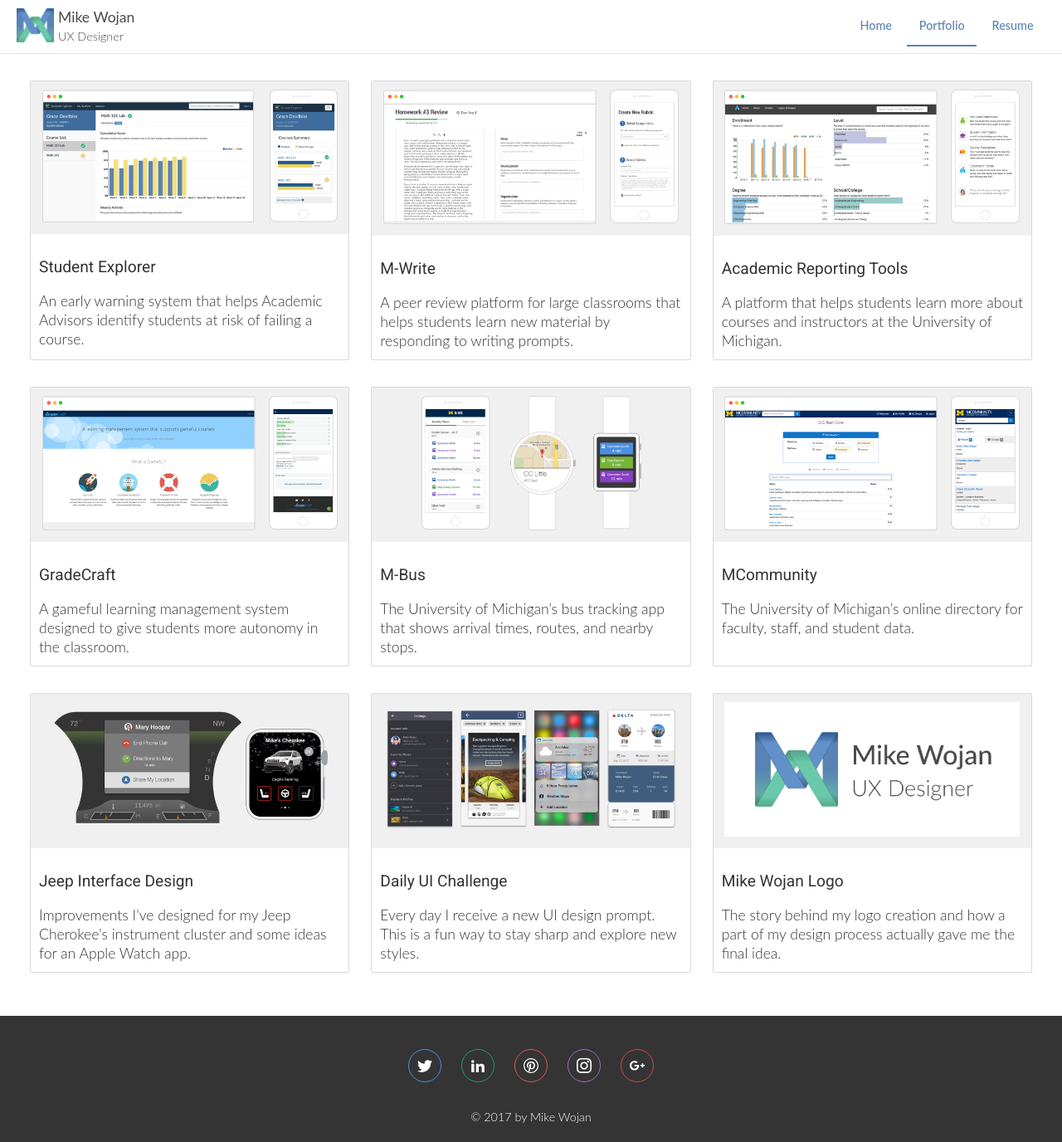
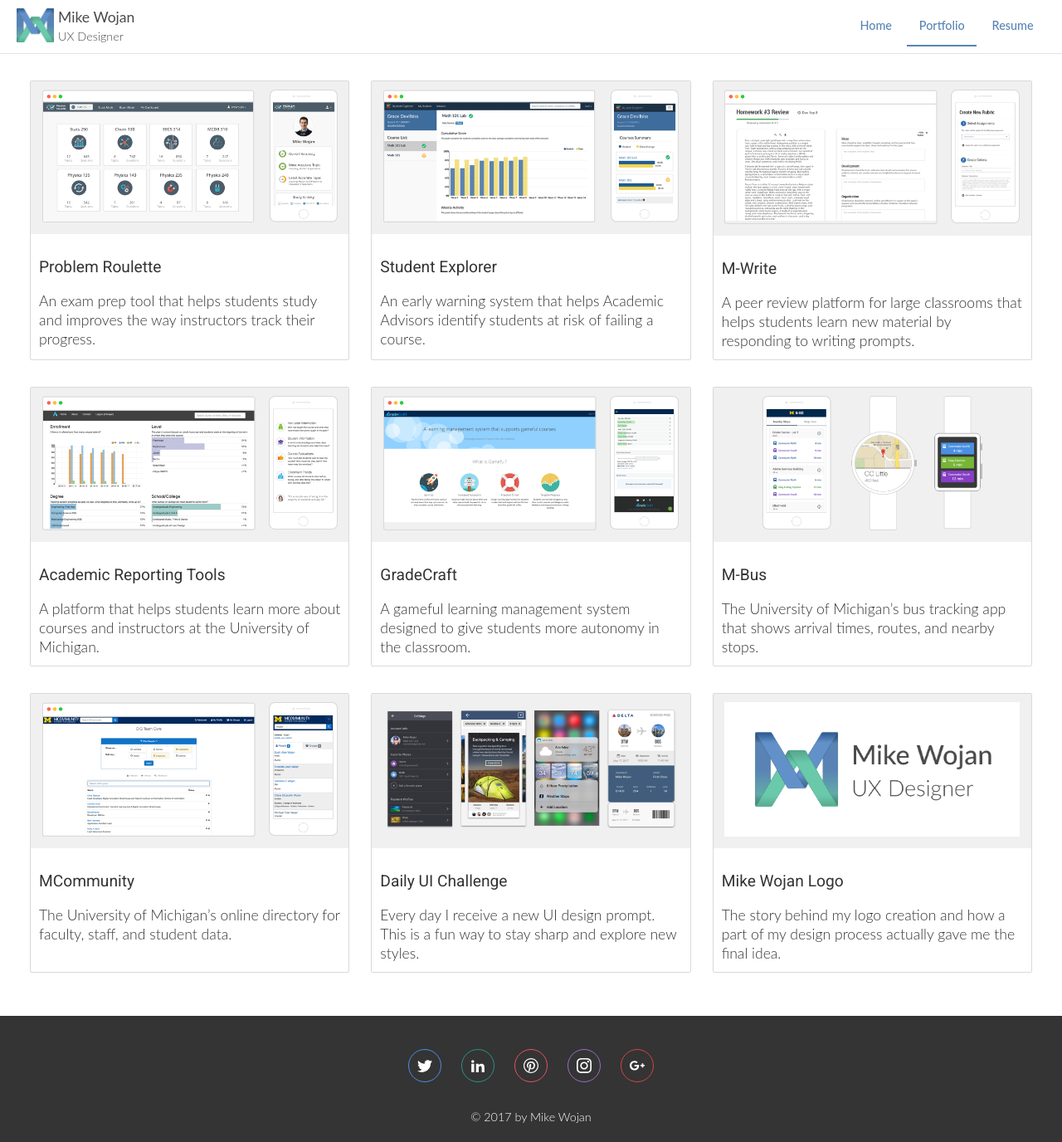
Before and after one commit to mtwojan/mikewojan.com, a Jekyll site: the page built from _portfolio/index.html, in a window 1280 px wide. Shown: the whole page at 83% size. Built offline with Jekyll 4.4.1, drawn with Linux system fonts in a browser that asks for light colours.

Commit message:
added problem roulette project descriptions and intro images

```diff
--- a/_portfolio/index.html
+++ b/_portfolio/index.html
@@ -5,6 +5,16 @@
 <div class="portfolio-wrapper">
   <div class="centered">
     <div class="card-container">
+
+      <a class="card" href="/portfolio/problem-roulette">
+        <div class="card-image">
+          <img src="/img/problem-roulette/pr-intro-image.png" alt="screenshot of problem roulette application on desktop and mobile">
+        </div>
+        <div class="card-description">
+          <h3>Problem Roulette</h3>
+          <p>An exam prep tool that helps students study and improves the way instructors track their progress.</p>
+        </div>
+      </a>
 
       <a class="card" href="/portfolio/student-explorer">
         <div class="card-image">
@@ -66,16 +76,6 @@
         </div>
       </a>
 
-      <a class="card" href="/portfolio/jeep">
-        <div class="card-image">
-          <img src="/img/jeep/jeep-intro-image.png" alt="screenshot of jeep instrument cluster and apple watch app">
-        </div>
-        <div class="card-description">
-          <h3>Jeep Interface Design</h3>
-          <p>Improvements I've designed for my Jeep Cherokee's instrument cluster and some ideas for an Apple Watch app.</p>
-        </div>
-      </a>
-
       <a class="card" href="/portfolio/dailyui">
         <div class="card-image">
           <img src="/img/dailyui/dailyui-intro-image.png" alt="screenshot of 4 daily ui mockups">
```
Also changed, not shown: _portfolio/jeep.html (deleted, +0 -39 lines), _portfolio/problem-roulette.html (added, +59 -0 lines), img/problem-roulette/pr-intro-image.png (added), 2 other files.
